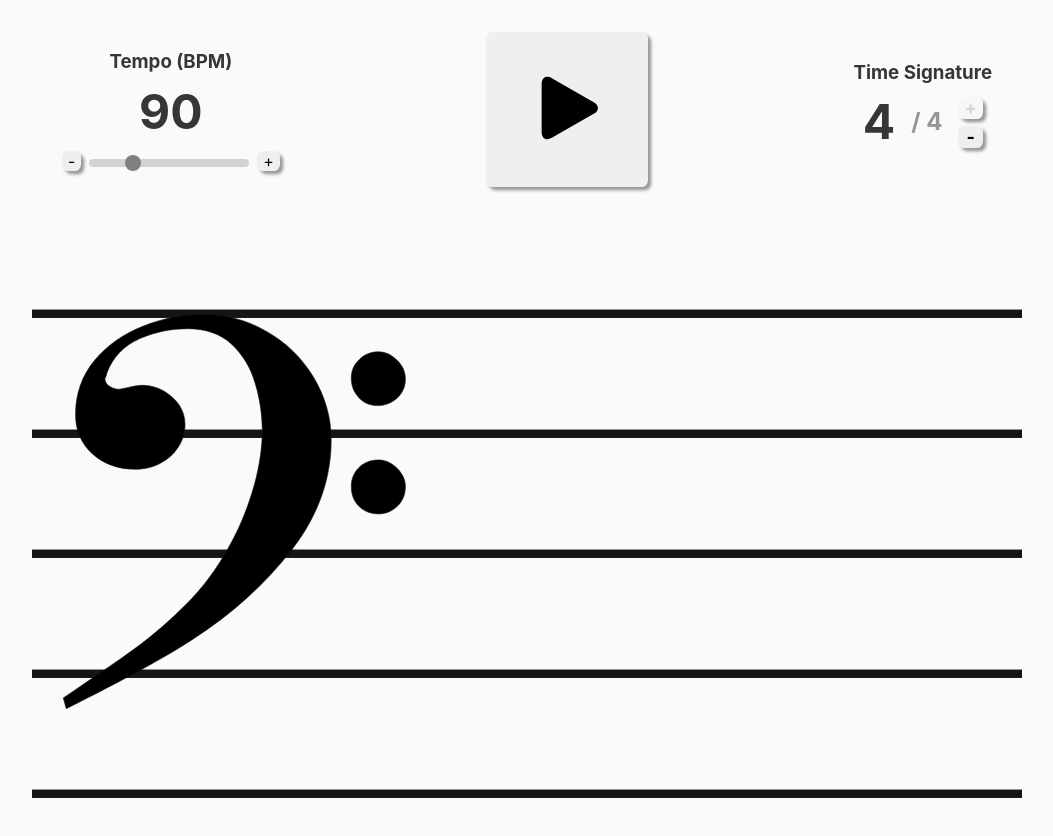
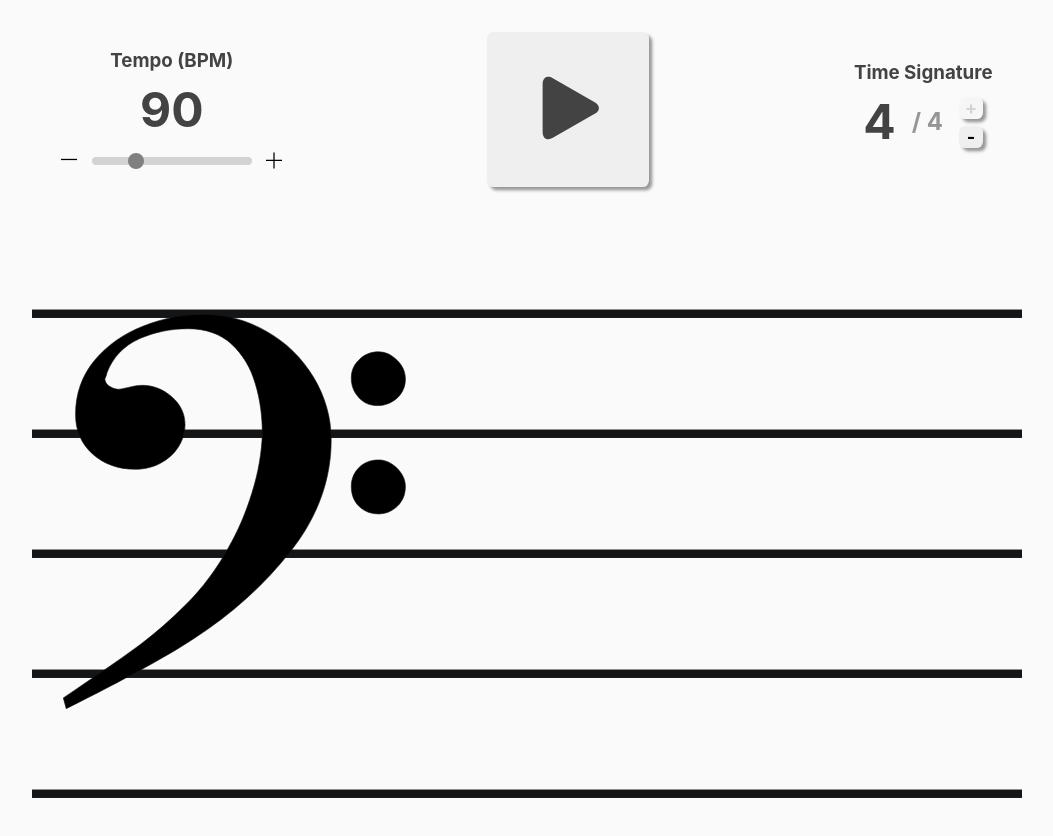
Before and after one commit to cdomizi/metronome-playalong, a website with bundled scripts: page index.html in a window 1280 px wide. Shown: the whole page, without its empty margins (113-1166 px from the left). Built offline with nearby package versions, Linux system fonts and the light colour scheme.

Commit message:
add styling to tempo slider

```diff
--- a/css/defaults.css
+++ b/css/defaults.css
@@ -7,11 +7,13 @@
 body {
   margin: 0px;
   background-color: #fafafa;
-  color: #363636;
+  color: #434343;
   line-height: 1.6;
 }
 
-h1, h2, h3 {
+h1,
+h2,
+h3 {
   line-height: 1.2;
 }
 
@@ -21,8 +23,8 @@ h1, h2, h3 {
   margin: auto;
 }
 
-
 /* Fallback fonts */
 * {
-  font-family: -apple-system, BlinkMacSystemFont, "Segoe UI", Roboto, Helvetica, Arial, sans-serif, "Apple Color Emoji", "Segoe UI Emoji", "Segoe UI Symbol"
+  font-family: -apple-system, BlinkMacSystemFont, "Segoe UI", Roboto, Helvetica,
+    Arial, sans-serif, "Apple Color Emoji", "Segoe UI Emoji", "Segoe UI Symbol";
 }
--- a/css/styles.css
+++ b/css/styles.css
@@ -2,9 +2,10 @@
 :root {
   --shadow-default: rgba(0, 0, 0, 0.4);
   --shadow-light: rgba(0, 0, 0, 0.2);
-  --error: #b00020;
   --secondary-dark: #808080;
   --secondary-light: #d3d3d3;
+  --black: #434343;
+  --error: #b00020;
   --success: #2abd2a;
 }
 
@@ -72,8 +73,16 @@
 #tempo-controls {
   display: flex;
   flex-flow: row nowrap;
-  align-items: baseline;
-  gap: 0.5rem;
+  align-items: center;
+  gap: 0.9rem;
+
+  & > button.tempo-button {
+    margin: 0;
+    padding: 0;
+    border: none;
+    background-color: transparent;
+    box-shadow: none;
+  }
 
   & > input[type="range"] {
     -webkit-appearance: none;
@@ -145,6 +154,7 @@ button {
 
 #metronome-button-play-icon,
 #metronome-button-pause-icon {
+  fill: var(--black);
   &.hidden {
     display: none;
   }
--- a/index.html
+++ b/index.html
@@ -46,7 +46,18 @@
                 id="tempo-button-down"
                 class="metronome-controls tempo-button"
               >
-                -
+                <svg
+                  id="tempo-button-down-icon"
+                  version="1.1"
+                  xmlns="http://www.w3.org/2000/svg"
+                  xmlns:xlink="http://www.w3.org/1999/xlink"
+                  width="1rem"
+                  height="1rem"
+                  viewBox="-85.04 -85.54 970.08 970.08"
+                  xml:space="preserve"
+                >
+                  <rect x="-85.04" y="390" width="970.08" height="76.191" />
+                </svg>
               </button>
               <input
                 id="tempo-slider"
@@ -56,12 +67,25 @@
                 min="1"
                 max="360"
               />
-
               <button
                 id="tempo-button-up"
                 class="metronome-controls tempo-button"
               >
-                +
+                <svg
+                  id="tempo-button-up-icon"
+                  version="1.1"
+                  xmlns="http://www.w3.org/2000/svg"
+                  xmlns:xlink="http://www.w3.org/1999/xlink"
+                  width="1rem"
+                  height="1.3rem"
+                  viewBox="-85.04 -150.54 970.08 970.08"
+                  xml:space="preserve"
+                >
+                  <polygon
+                    points="885.04,361.404 438.096,361.404 438.096,-85.54 361.904,-85.54 361.904,361.404 -85.04,361.404 -85.04,437.595
+                  361.904,437.595 361.904,884.54 438.096,884.54 438.096,437.595 885.04,437.595 "
+                  />
+                </svg>
               </button>
             </div>
           </div>
@@ -70,7 +94,6 @@
           <button id="metronome-toggle-button">
             <svg
               id="metronome-button-play-icon"
-              fill="#000000"
               width="150"
               height="150"
               viewBox="-122 -114.7 393.26 393.26"
@@ -84,7 +107,6 @@
             <svg
               id="metronome-button-pause-icon"
               class="hidden"
-              fill="#000000"
               width="150"
               height="150"
               viewBox="-7.92 -7.92 39.84 39.84"
--- a/src/main.ts
+++ b/src/main.ts
@@ -84,10 +84,9 @@ toggleButtonDown(TEMPO_CONFIG.minBpm, bpm, tempoButtonDown);
 
 // Increment or decrement beats per measure via button
 function handleTempoButtonChange(event: Event) {
-  event.stopPropagation();
-
   const isIncrement =
-    (event.target as HTMLButtonElement).id === "tempo-button-up";
+    (event.target as HTMLButtonElement).id === "tempo-button-up" ||
+    (event.target as HTMLButtonElement).id === "tempo-button-up-icon";
 
   // Enable/disable buttons based on current value + change
   toggleButtonUp(TEMPO_CONFIG.maxBpm, bpm, tempoButtonUp, isIncrement);
```
